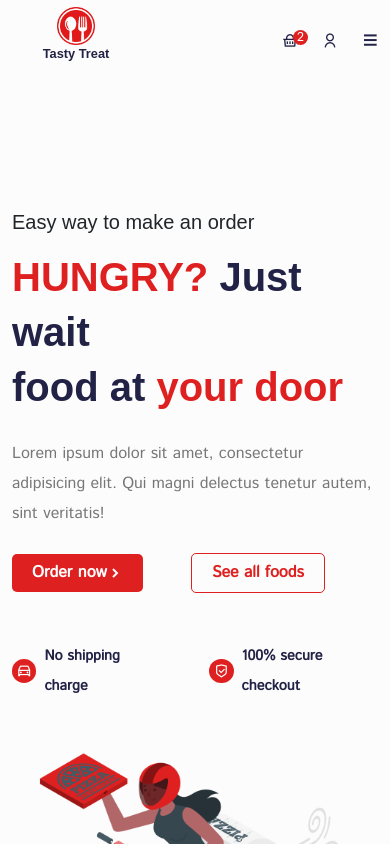
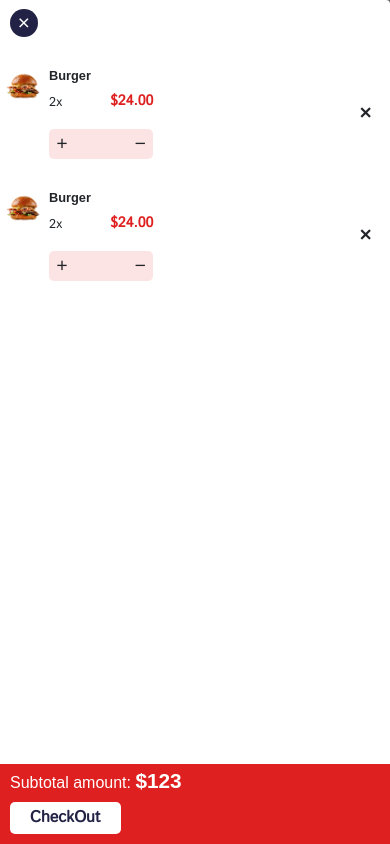
Before and after one commit to rara-record/pizzaman, a React (Create React App) app: page /home in a window 390 px wide. Shown: the top 844 px of the page. Built offline with nearby package versions, Linux system fonts and the light colour scheme; a web font is replaced by a local one.

Commit message:
[feat] Cart UI 추가

```diff
--- a/src/components/Layout/index.js
+++ b/src/components/Layout/index.js
@@ -1,13 +1,14 @@
-import React from 'react'
-
 import Header from '../Header'
 import Footer from '../Footer'
 import Routers from '../../routes'
+
+import Carts from '../UI/Carts'
 
 const Layout = () => {
   return (
     <div>
       <Header />
+      <Carts />
       <div>
         <Routers />
       </div>
--- /dev/null
+++ b/src/components/UI/Carts/CartItem.jsx
@@ -0,0 +1,70 @@
+import React from 'react'
+import { ListGroupItem } from 'reactstrap'
+
+import productImg from '../../../assets/images/product_01.1.jpg'
+
+const CartItem = () => {
+  return (
+    <>
+      <ListGroupItem className="cart__item border-0">
+        <div className="cart__item-info d-flex gap-2">
+          <img src={productImg} alt="product-img" />
+
+          <div className="cart__product-info w-100 d-flex align-items-center gap-4 justify-content-between">
+            <div>
+              <h6 className="cart__product-title">Burger</h6>
+              <p className=" d-flex align-items-center gap-5 cart__product-price">
+                2x <span>$24.00</span>
+              </p>
+
+              <div className=" d-flex align-items-center justify-content-between increase__decrease-btn">
+                <span className="increase__btn">
+                  <i class="ri-add-line"></i>
+                </span>
+                <span className="quantity"></span>
+                <span className="decrease__btn">
+                  <i class="ri-subtract-line"></i>
+                </span>
+              </div>
+            </div>
+
+            <span className="delete__btn">
+              <i class="ri-close-line"></i>
+            </span>
+          </div>
+        </div>
+      </ListGroupItem>
+
+      <ListGroupItem className="cart__item border-0">
+        <div className="cart__item-info d-flex gap-2">
+          <img src={productImg} alt="product-img" />
+
+          <div className="cart__product-info w-100 d-flex align-items-center gap-4 justify-content-between">
+            <div>
+              <h6 className="cart__product-title">Burger</h6>
+              <p className=" d-flex align-items-center gap-5 cart__product-price">
+                2x <span>$24.00</span>
+              </p>
+
+              <div className=" d-flex align-items-center justify-content-between increase__decrease-btn">
+                <span className="increase__btn">
+                  <i class="ri-add-line"></i>
+                </span>
+                <span className="quantity"></span>
+                <span className="decrease__btn">
+                  <i class="ri-subtract-line"></i>
+                </span>
+              </div>
+            </div>
+
+            <span className="delete__btn">
+              <i class="ri-close-line"></i>
+            </span>
+          </div>
+        </div>
+      </ListGroupItem>
+    </>
+  )
+}
+
+export default CartItem
--- /dev/null
+++ b/src/components/UI/Carts/index.jsx
@@ -0,0 +1,34 @@
+import React from 'react'
+import { Link } from 'react-router-dom'
+import { ListGroup } from 'reactstrap'
+
+import CartItem from './CartItem'
+
+const Carts = () => {
+  return (
+    <div className="cart__container">
+      <ListGroup className="cart">
+        <div className="cart__close">
+          <span>
+            <i class="ri-close-fill"></i>
+          </span>
+        </div>
+
+        <div className="cart__item-list">
+          <CartItem />
+        </div>
+
+        <div className="cart__bottom">
+          <h6>
+            Subtotal amount: <span>$123</span>
+          </h6>
+          <button>
+            <Link to="/checkout">CheckOut</Link>
+          </button>
+        </div>
+      </ListGroup>
+    </div>
+  )
+}
+
+export default Carts
--- a/src/style.css
+++ b/src/style.css
@@ -209,6 +209,10 @@ ol {
     .footer .delivery__time-item span {
       font-weight: 600;
       font-size: 1rem; }
+  .footer .newsletter-wrapper {
+    display: flex;
+    flex-wrap: wrap;
+    flex-direction: column; }
   .footer .newsletter {
     display: flex;
     justify-content: space-between;
@@ -288,7 +292,77 @@ ol {
 .why__choose-us .choose__us-desc {
   color: #777; }
 
+.testimonial__subtitle {
+  color: #df2020; }
+
+.testimonial__title span {
+  color: #df2020; }
+
+.testimonial__desc {
+  color: #777;
+  line-height: 30px; }
+
+.addTOCart__btn {
+  padding: 7px 25px;
+  font-size: 0.9rem;
+  color: #fff;
+  background: #df2020;
+  border-radius: 5px;
+  border: none; }
+
+@media only screen and (max-width: 768px) {
+  .hero__content h5 {
+    font-size: 1rem; }
+  .hero__content p {
+    font-size: 0.8rem;
+    line-height: 25px; }
+  .hero__content .hero__service p {
+    font-size: 0.7rem !important; }
+  .hero__content .hero__service h5 {
+    font-size: 0.9rem; }
+  .hero__title {
+    font-size: 1.5rem;
+    line-height: 40px; }
+  .feature {
+    text-align: center; }
+    .feature__subtitle {
+      font-size: 1rem; }
+    .feature__title span {
+      color: #df2020; }
+    .feature__text {
+      font-size: 0.8rem;
+      margin-bottom: 0; }
+    .feature__item h5 {
+      font-size: 0.9rem; }
+    .feature__item p {
+      font-size: 0.8rem;
+      margin-bottom: 0; }
+  .product .food__category {
+    padding: 15px; }
+  .why__choose-us .tasty__treat-desc {
+    font-size: 0.8rem;
+    margin-bottom: 0; }
+  .why__choose-us .choose__us-title {
+    font-size: 0.8rem; }
+  .why__choose-us .choose__us-desc {
+    font-size: 0.7rem; }
+  .testimonial__subtitle {
+    font-size: 1rem; }
+  .testimonial__desc {
+    font-size: 0.8rem; } }
+
 @media only screen and (max-width: 576px) {
+  .hero__content {
+    text-align: center; }
+  .hero__title {
+    font-size: 1.5rem;
+    line-height: 40px; }
+  .hero .hero__btns {
+    justify-content: center; }
+  .hero .hero__service {
+    justify-content: center; }
+  .why__choose-us {
+    padding-top: 0 !important; }
   .product .food__category {
     flex-direction: column; } }
 
@@ -366,7 +440,7 @@ ol {
 .product__content h5 {
   margin-bottom: 30px; }
   .product__content h5 a {
-    font-size: 1rem;
+    font-size: 0.9rem;
     color: #212245; }
 
 .product__price {
@@ -374,29 +448,117 @@ ol {
   font-size: 1.2rem;
   color: #df2020; }
 
-.product .addTOCart__btn {
-  padding: 7px 25px;
-  font-size: 0.9rem;
-  color: #fff;
-  background: #df2020;
-  border-radius: 5px;
-  border: none; }
-
 @media only screen and (max-width: 992px) {
+  .addTOCart__btn {
+    padding: 5px 15px;
+    font-size: 0.7rem; }
   .product__item {
     padding: 20px; }
   .product__content h5 a {
-    font-size: 0.7rem; }
-  .product .addTOCart__btn {
-    padding: 5px 15px;
-    font-size: 0.7rem; }
-  .product .wrapper {
-    flex-direction: column; } }
+    font-size: 0.7rem; } }
 
 @media only screen and (max-width: 767px) {
   .product__content h5 a {
-    font-size: 1.4rem; }
+    font-size: 0.9rem; }
   .product .addTOCart__btn {
-    font-size: 1rem; } }
+    font-size: 0.9rem; } }
+
+.review__text {
+  margin: 40px 0px;
+  color: #777;
+  line-height: 30px; }
+
+.slider__content img {
+  width: 50px;
+  height: 50px;
+  border-radius: 10px;
+  object-fit: cover; }
+
+.cart__container {
+  position: fixed;
+  top: 0;
+  left: 0;
+  width: 100%;
+  height: 100%;
+  background: rgba(0, 0, 0, 0.639);
+  z-index: 99999; }
+
+.cart {
+  position: absolute;
+  top: 0;
+  right: 0;
+  width: 400px;
+  height: 100%;
+  background: #fff;
+  z-index: 999999; }
+  .cart__close {
+    width: 100%;
+    height: 60px;
+    padding: 10px 20px; }
+    .cart__close span i {
+      padding: 5px;
+      font-size: 1.1rem;
+      color: #fff;
+      background: #212245;
+      border-radius: 50%;
+      cursor: pointer; }
+  .cart__item-list {
+    height: calc(100vh - 140px);
+    overflow-y: scroll; }
+  .cart__bottom {
+    position: absolute;
+    bottom: 0;
+    left: 0;
+    padding: 5px 20px;
+    width: 100%;
+    height: 80px;
+    background: #df2020; }
+    .cart__bottom h6 {
+      font-size: 1rem;
+      color: #fff; }
+      .cart__bottom h6 span {
+        font-size: 1.3rem;
+        font-weight: 600; }
+    .cart__bottom button {
+      border: none;
+      padding: 4px 20px;
+      border-radius: 5px;
+      background: #fff;
+      color: #212245; }
+      .cart__bottom button a {
+        color: #212245;
+        font-weight: 600; }
+
+.cart__item {
+  margin-bottom: 15px;
+  border-bottom: 1px solid #fde4e4; }
+  .cart__item-info img {
+    width: 35px;
+    height: 35px;
+    object-fit: cover; }
+
+.cart__product-title {
+  font-size: 0.8rem;
+  font-weight: 600; }
+
+.cart__product-price {
+  font-size: 0.8rem; }
+  .cart__product-price span {
+    font-size: 0.9rem;
+    font-weight: 600;
+    color: #df2020; }
+
+.increase__decrease-btn {
+  background: #fde4e4;
+  padding: 2px 5px;
+  border-radius: 5px; }
+
+.increase__btn,
+.decrease__btn {
+  cursor: pointer; }
+
+.delete__btn {
+  font-size: 1.1rem;
+  font-weight: 600; }
 
 /*# sourceMappingURL=style.css.map */
--- /dev/null
+++ b/src/styles/sub/_cart-item.scss
@@ -0,0 +1,43 @@
+.cart__item {
+  margin-bottom: 15px;
+  border-bottom: 1px solid #fde4e4;
+
+  &-info {
+    img {
+      width: 35px;
+      height: 35px;
+      object-fit: cover;
+    }
+  }
+}
+
+.cart__product-title {
+  font-size: 0.8rem;
+  font-weight: 600;
+}
+
+.cart__product-price {
+  font-size: 0.8rem;
+
+  span {
+    font-size: 0.9rem;
+    font-weight: 600;
+    color: #df2020;
+  }
+}
+
+.increase__decrease-btn {
+  background: #fde4e4;
+  padding: 2px 5px;
+  border-radius: 5px;
+}
+
+.increase__btn,
+.decrease__btn {
+  cursor: pointer;
+}
+
+.delete__btn {
+  font-size: 1.1rem;
+  font-weight: 600;
+}
--- /dev/null
+++ b/src/styles/sub/_shopping-cart.scss
@@ -0,0 +1,73 @@
+.cart__container {
+  position: fixed;
+  top: 0;
+  left: 0;
+  width: 100%;
+  height: 100%;
+  background: rgba(0, 0, 0, 0.639);
+  z-index: 99999;
+}
+
+.cart {
+  position: absolute;
+  top: 0;
+  right: 0;
+  width: 400px;
+  height: 100%;
+  background: #fff;
+  z-index: 999999;
+
+  &__close {
+    width: 100%;
+    height: 60px;
+
+    padding: 10px 20px;
+
+    span i {
+      padding: 5px;
+      font-size: 1.1rem;
+      color: #fff;
+      background: #212245;
+      border-radius: 50%;
+      cursor: pointer;
+    }
+  }
+
+  &__item-list {
+    height: calc(100vh - 140px);
+    overflow-y: scroll;
+  }
+
+  &__bottom {
+    position: absolute;
+    bottom: 0;
+    left: 0;
+    padding: 5px 20px;
+    width: 100%;
+    height: 80px;
+    background: #df2020;
+
+    h6 {
+      font-size: 1rem;
+      color: #fff;
+
+      span {
+        font-size: 1.3rem;
+        font-weight: 600;
+      }
+    }
+
+    button {
+      border: none;
+      padding: 4px 20px;
+      border-radius: 5px;
+      background: #fff;
+      color: #212245;
+
+      a {
+        color: #212245;
+        font-weight: 600;
+      }
+    }
+  }
+}
```
